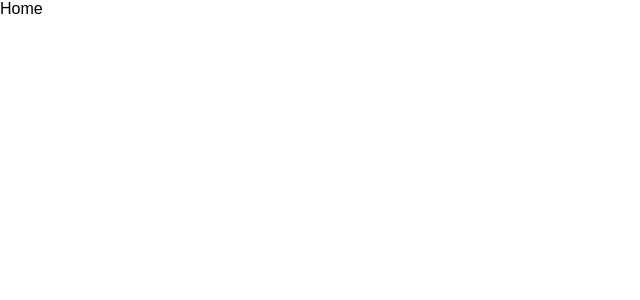
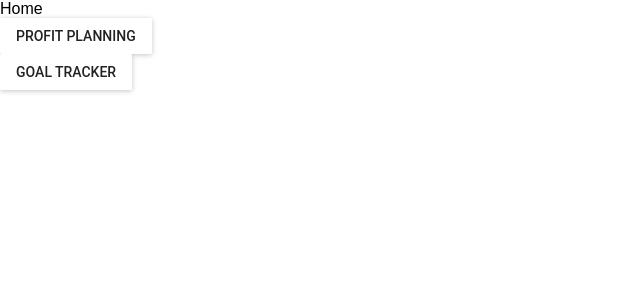
Before and after one commit to JohnDHamm/TETB-test01, a React (Create React App) app: page / in a window 1280 px wide. Shown: the top 300 px of the page, without its empty margins (0-640 px from the left). Built offline with nearby package versions, Linux system fonts and the light colour scheme.

Commit message:
goal wizard started

```diff
--- a/src/App.js
+++ b/src/App.js
@@ -1,22 +1,15 @@
 import React, { Component } from 'react';
-import { BrowserRouter, Route, Switch } from 'react-router-dom';
-import Home from './containers/home';
-import Planner from './containers/planner';
-import GoalTracker from './containers/goalTracker';
+import Routing from './containers/routing';
+import MuiThemeProvider from 'material-ui/styles/MuiThemeProvider';
+
 
 
 class App extends Component {
   render() {
     return (
-			<BrowserRouter>
-				<div>
-					<Switch>
-						<Route path="/planner" component={Planner} />
-						<Route path="/goalTracker" component={GoalTracker} />
-						<Route path="/" component={Home} />
-					</Switch>
-				</div>
-			</BrowserRouter>
+			<MuiThemeProvider>
+				<Routing />
+			</MuiThemeProvider>
     );
   }
 }
--- /dev/null
+++ b/src/components/goalWizard.js
@@ -0,0 +1,32 @@
+import React from 'react';
+
+import DropDownMenu from 'material-ui/DropDownMenu';
+import MenuItem from 'material-ui/MenuItem';
+
+export default class GoalWizard extends React.Component {
+	constructor(props){
+		super(props);
+		this.state = {
+			category: 1
+		}
+	}
+
+	handleCategorySelect(e, k, value) {
+		this.setState({ category: value})
+	}
+
+	render() {
+		console.log("category", this.state.category);
+
+		return(
+			<div>
+				<div>Describe your goal:</div>
+				<DropDownMenu value={this.state.category} onChange={this.handleCategorySelect.bind(this)}>
+					<MenuItem value={1} primaryText="Phone" />
+					<MenuItem value={2} primaryText="Car" />
+					<MenuItem value={3} primaryText="Education" />
+				</DropDownMenu>
+			</div>
+		)
+	}
+}
--- a/src/containers/goalTracker.js
+++ b/src/containers/goalTracker.js
@@ -1,4 +1,6 @@
 import React from 'react';
+
+import GoalWizard from '../components/goalWizard'
 
 export default class GoalTracker extends React.Component {
 
@@ -6,7 +8,10 @@ export default class GoalTracker extends React.Component {
 
 		return(
 			<div>
-				Goal Tracker
-			</div>)
+				<div>Goal Tracker</div>
+				<GoalWizard />
+			</div>
+
+		)
 	}
 }
--- a/src/containers/home.js
+++ b/src/containers/home.js
@@ -1,12 +1,25 @@
 import React from 'react';
+import RaisedButton from 'material-ui/RaisedButton';
 
 export default class Home extends React.Component {
 
 	render() {
-
 		return(
 			<div>
-				Home
-			</div>)
+				<div>Home</div>
+				<div>
+					<RaisedButton
+						label="Profit Planning"
+						href="/planner"
+					/>
+				</div>
+				<div>
+					<RaisedButton
+						label="Goal Tracker"
+						href="/goalTracker"
+					/>
+				</div>
+			</div>
+		)
 	}
 }
--- /dev/null
+++ b/src/containers/routing.js
@@ -0,0 +1,22 @@
+import React, { Component } from 'react';
+import { BrowserRouter, Route, Switch } from 'react-router-dom';
+import Home from './home';
+import Planner from './planner';
+import GoalTracker from './goalTracker';
+
+
+export default class Routing extends Component {
+  render() {
+    return (
+			<BrowserRouter>
+				<div>
+					<Switch>
+						<Route path="/planner" component={Planner} />
+						<Route path="/goalTracker" component={GoalTracker} />
+						<Route path="/" component={Home} />
+					</Switch>
+				</div>
+			</BrowserRouter>
+    );
+  }
+}
```
